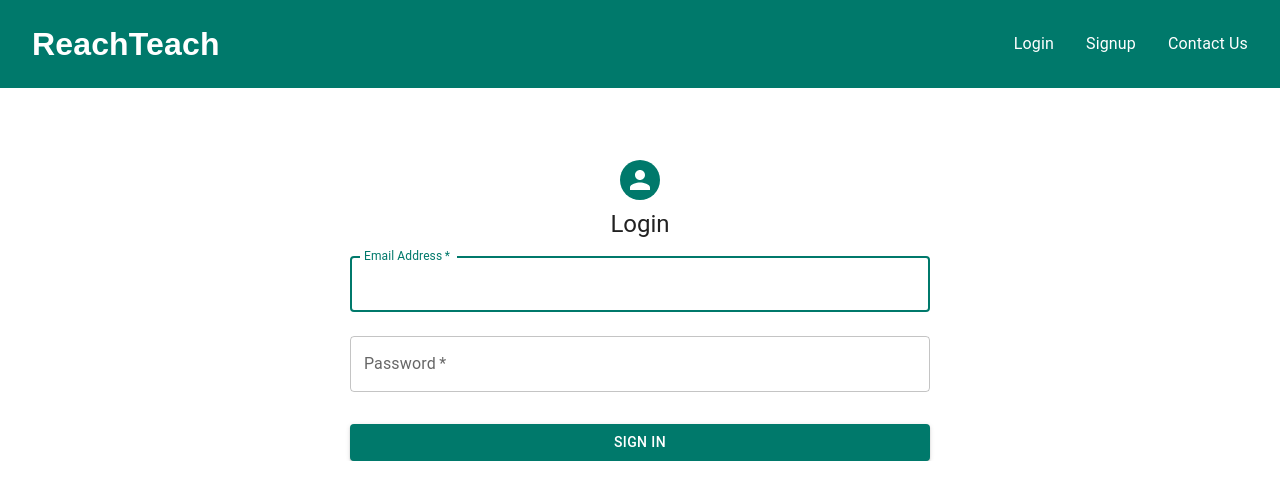
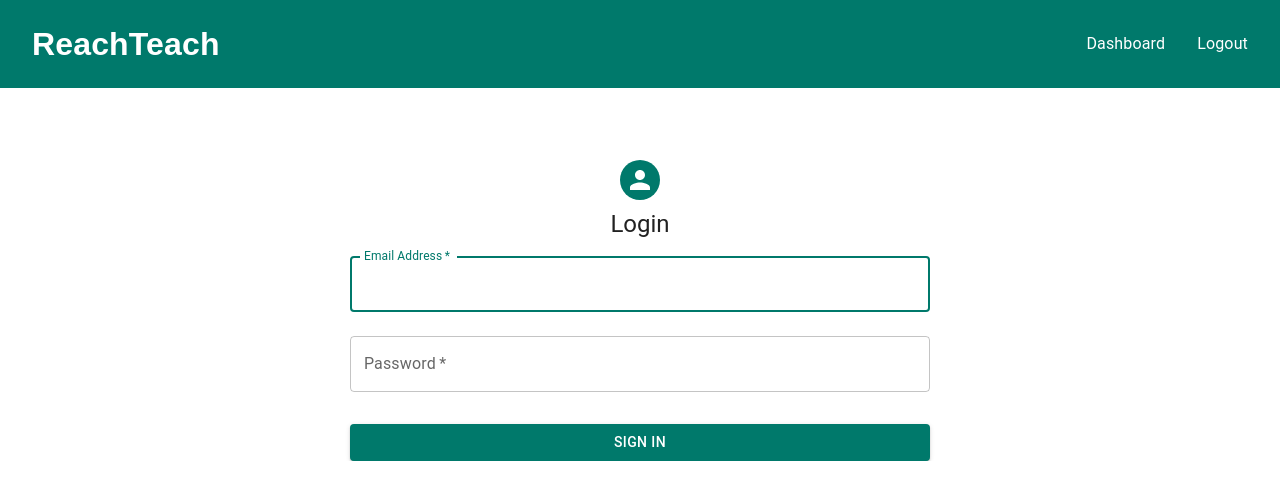
Before and after one commit to C4RMONA/git-gud-kid, a React (Create React App) app in the folder client/: page /login in a window 1280 px wide. Shown: the top 500 px of the page. Built offline with nearby package versions, Linux system fonts and the light colour scheme; sample sign-in values are in the browser's storage.

Commit message:
auth rendering in place

```diff
--- a/client/src/components/Header/index.js
+++ b/client/src/components/Header/index.js
@@ -3,6 +3,7 @@ import { Link } from 'react-router-dom';
 import { Box, Grid, createTheme, ThemeProvider } from '@mui/material';
 import './index.css'
 import { teal, cyan } from '@mui/material/colors';
+import Auth from '../../utils/auth'
 
 const theme = createTheme({
   palette: {
@@ -19,9 +20,14 @@ const theme = createTheme({
 
 const Header = () => {
 
+  const logout = event => {
+    event.preventDefault();
+    Auth.logout();
+  }
+
   return (
     <ThemeProvider theme={theme}>
-    <Box sx={{ flexGrow: 1, bgcolor: 'primary.main'}}>
+      <Box sx={{ flexGrow: 1, bgcolor: 'primary.main' }}>
         <Grid container justifyContent='space-between' alignItems="center">
           <Grid>
             <Link className='home' to='/'>
@@ -30,11 +36,19 @@ const Header = () => {
           </Grid>
           <Grid>
             <nav>
+              {Auth.loggedIn() ? (
+                <>
+                  <Link className='headerNav' to='/dashboard'>Dashboard</Link>
+                  <Link className='headerNav' onClick={logout}>Logout</Link>
+                </>
+              ) : (
+
                 <ul>
                   <Link className='headerNav' to='/login'>Login</Link>
                   <Link className='headerNav' to='/signup'>Signup</Link>
                   <Link className='headerNav'>Contact Us</Link>
                 </ul>
+              )}
             </nav>
           </Grid>
         </Grid>
--- a/client/src/components/dashboard/index.js
+++ b/client/src/components/dashboard/index.js
@@ -4,6 +4,7 @@ import { CssBaseline, Box } from '@mui/material';
 // Import Apollo hook and query
 import { useQuery } from '@apollo/client';
 import { QUERY_POSTS } from '../../utils/queries';
+import Auth from '../../utils/auth'
 
 import PostList from '../PostList';
 import PostDialogue from '../AddPost';
@@ -15,6 +16,8 @@ const Dashboard = () => {
   console.log(posts);
 
   return (
+    <div>
+      {Auth.loggedIn() ? (
         <div>
         Welcome to Ms. Brown's classroom!
         <CssBaseline />
@@ -42,6 +45,11 @@ const Dashboard = () => {
         )}
       </Box>
       </div>
+    ) : (
+
+      Auth.renderlogin()
+      )}
+      </div>
     );
   };
 
--- a/client/src/utils/auth.js
+++ b/client/src/utils/auth.js
@@ -49,6 +49,11 @@ class AuthService {
     // this will reload the page and reset the state of the application
     window.location.assign('/');
   }
+
+
+  renderlogin() {
+    setTimeout(window.location.assign('login'), 50000)
+  }
 }
 
 export default new AuthService();
```
Also changed, not shown: 1 other file (tests, documents, lock files or other folders). Lines whose indentation alone changed are shown as unchanged.
